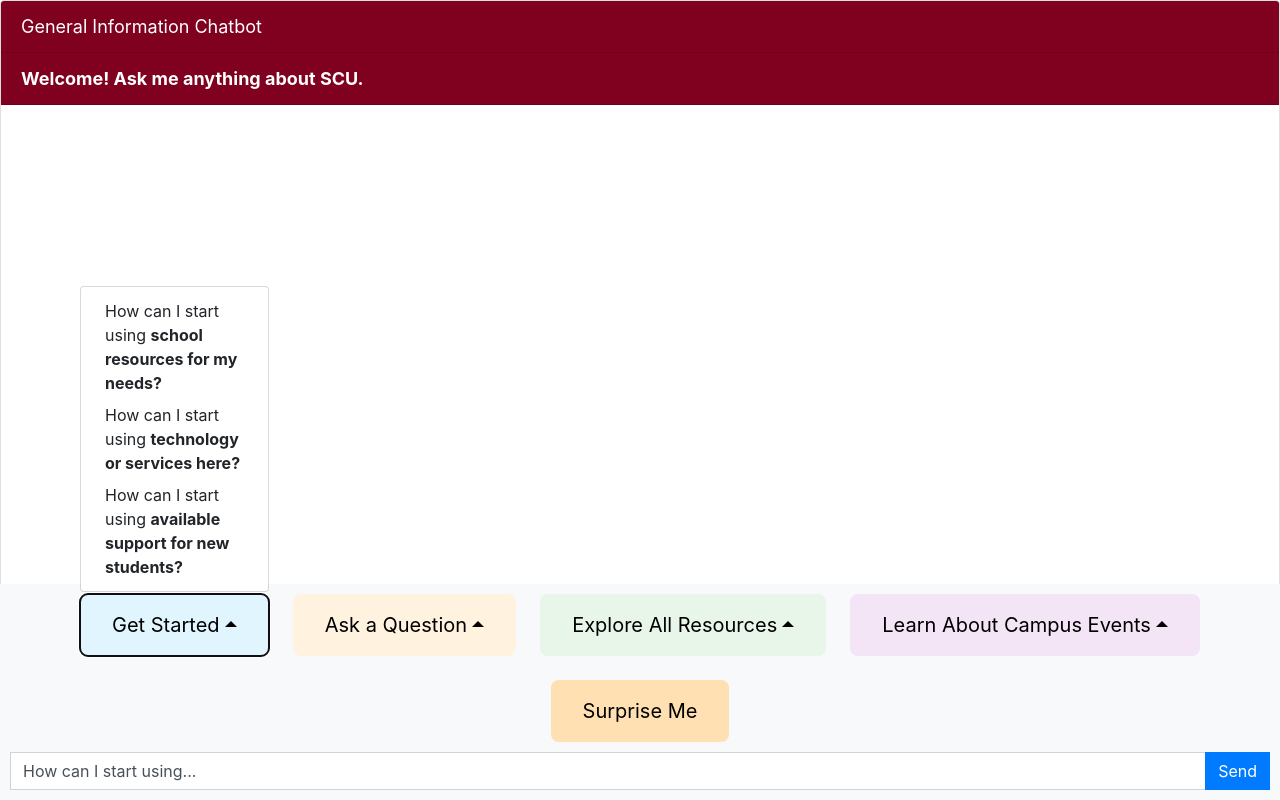
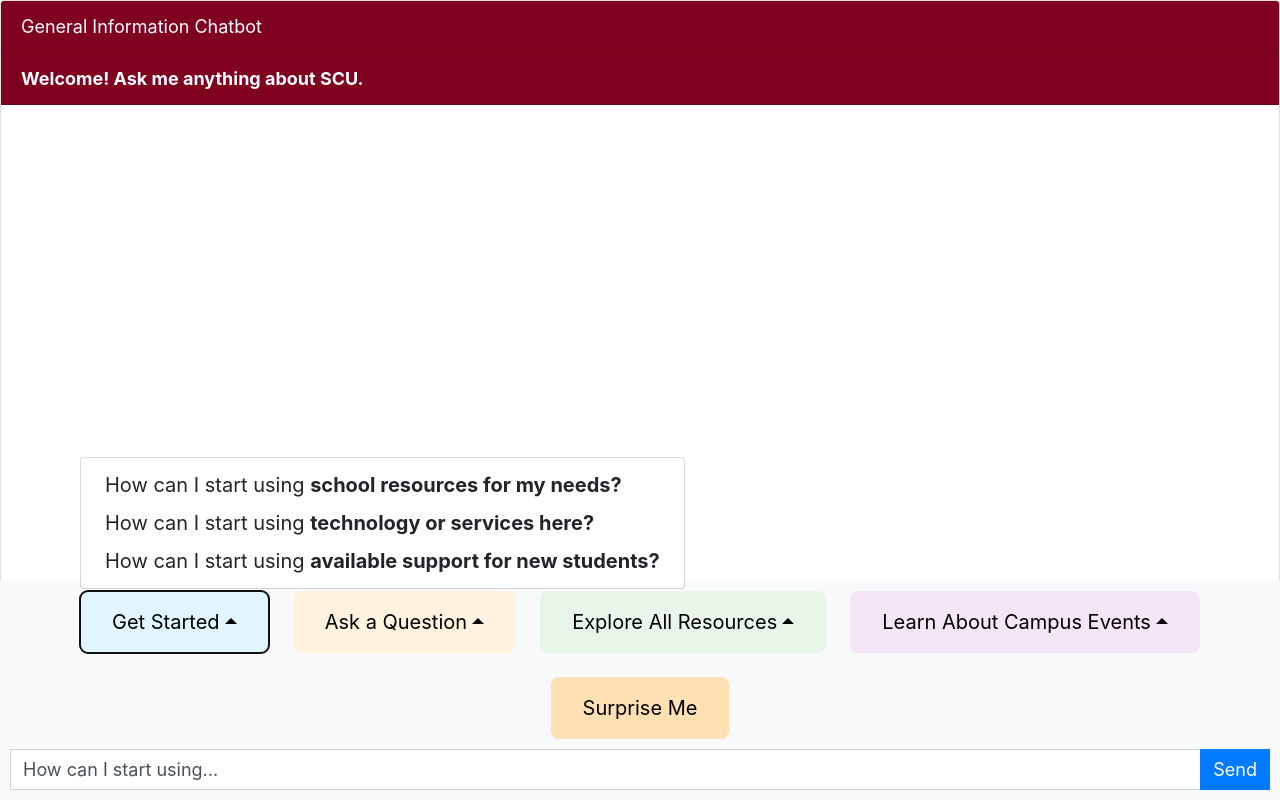
Before and after one commit to CSEN-SCU/csen-174-f24-project-aiscu, a Django app: template django_chatbot/templates/chatbot_general.html in a window 1280 px wide, after a click on "Get Started". Run offline with Django 5.2, Linux system fonts and the light colour scheme; the template is opened without the code that fills it, so the values that code supplies are empty; some libraries are stand-ins or nearby versions.

Commit message:
added clipboard, fixed some bugs

```diff
--- a/django_chatbot/chatbot/utils.py
+++ b/django_chatbot/chatbot/utils.py
@@ -117,4 +117,4 @@ def ask_openai(chat_history, message, request):
     print(result["answer"])
     print(sources)
 
-    return result["answer"].split(":", 1)[1] if ':' in result['answer']
+    return result["answer"].split(":", 1)[1] if ':' in result['answer'] else result['answer'], list(sources)
--- a/django_chatbot/templates/base.html
+++ b/django_chatbot/templates/base.html
@@ -1,5 +1,6 @@
 <!DOCTYPE html>
 <html lang="en">
+  <script src="https://code.jquery.com/jquery-3.6.0.min.js"></script>
   <head>
     <meta charset="utf-8">
     <meta name="viewport" content="width=device-width, initial-scale=1, shrink-to-fit=no">
--- a/django_chatbot/templates/chatbot.html
+++ b/django_chatbot/templates/chatbot.html
@@ -121,6 +121,18 @@
     white-space: normal !important; word-wrap: break-word;
   }
 
+  .dropdown-menu {
+    width: max-content !important;
+    max-width: calc(100vw - 10px);
+  }
+
+  .dropdown-item {
+    font-size:20px !important;
+  }
+
+  .input-group * {
+    font-size:18px !important;
+  }
 
 </style>
 {% endblock %}
@@ -237,13 +249,39 @@
             </div>` : ''}
         </div>
           `;
+        const clipboard = document.createElement('div');
+        clipboard.innerHTML=`<button onclick="copyText(this, \`${response}\`)" style="border:none;"><i class="fa-regular fa-clipboard" style="font-size: 40px;"></i></button>`;
+
         messagesList.removeChild(messagesList.lastElementChild);
         messagesList.appendChild(messageItem);
+        messageItem.appendChild(clipboard);
         messageItem.scrollIntoView();
         sendButton.toggleAttribute('disabled');
         chatHistory.push(message);
         chatHistory.push(response);
       });
+  });
+
+  function copyText(button, text) {
+    navigator.clipboard.writeText(text);
+    var save = button.innerHTML;
+    button.style.fontSize='30px';
+    button.innerHTML='&#10003;'
+    setTimeout(() => {button.innerHTML=save}, 3000);
+  }
+
+  let clicked=false;
+
+  $(document).ready(() => {
+    $(".dropdown-menu button").click(() => {
+        clicked=true;
+    });
+
+    $('.dropup').on('hide.bs.dropdown', function () {
+      if (!clicked)
+        messageInput.value="";
+      clicked=false;
+    });
   });
 
   window.addEventListener('beforeunload', (event) => {
@@ -260,6 +298,7 @@
 
   function setPrompt(promptText) {
     document.getElementById('userPrompt').value = promptText;
+    setTimeout(()=>document.getElementById('userPrompt').value = promptText, 0);
   }
 
   function surpriseSuggestions() {
```
Also changed, not shown: django_chatbot/django_chatbot/settings.py (+5 -2 lines), django_chatbot/db.sqlite3.
